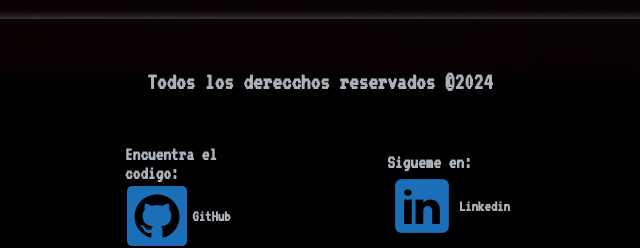
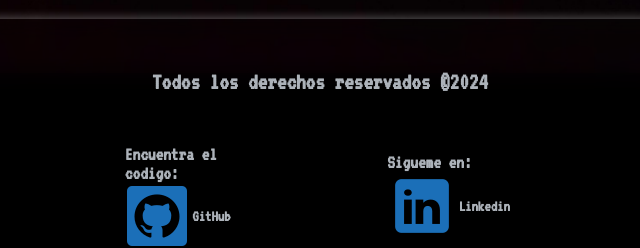
Before and after one commit to CZrich/challeng-encriptador-alura, a plain HTML site: page index.html in a window 1280 px wide. Shown: the part 1006-1254 px from the top of the page, 320-960 px from the left. Drawn offline with Linux system fonts and the light colour scheme; some packages are replaced by stand-ins of ours; a script that the page names is missing.

Commit message:
encriptador terminado

```diff
--- a/index.html
+++ b/index.html
@@ -66,7 +66,7 @@
         <footer class="contenido__footer">
 
              <h3>
-                 Todos los derecchos reservados ©2024
+                 Todos los derechos reservados ©2024
             </h3>
         <div class="contenido__footer__enlaces">
 
```
